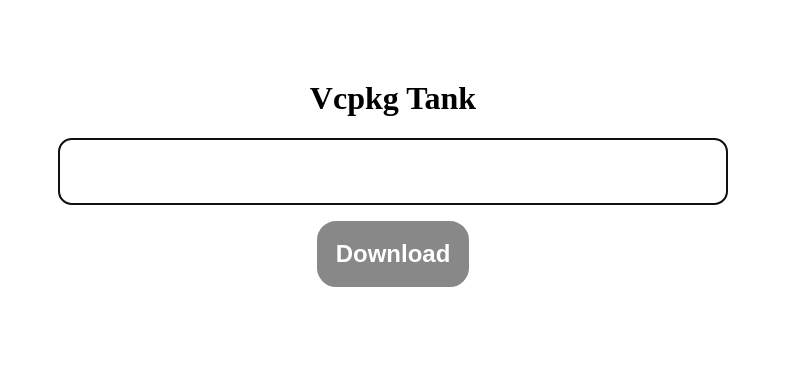
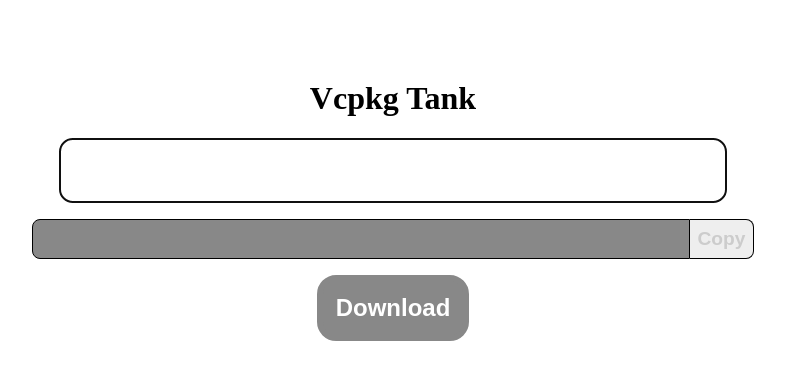
Before and after one commit to Kiterai/vcpkg-tank, a Vue app in the folder frontend/: page / in a window 1280 px wide. Shown: the top 380 px of the page, without its empty margins (247-1032 px from the left). Built offline with nearby package versions, Linux system fonts and the light colour scheme.

Commit message:
added wget command generator

```diff
--- a/frontend/src/views/Home.vue
+++ b/frontend/src/views/Home.vue
@@ -3,6 +3,10 @@
     <h1>Vcpkg Tank</h1>
     <p>
       <input v-model="input_pkglist" autofocus class="input-pkglist wide" type="text" />
+    </p>
+    <p>
+      <input :value="wget_cmd" class="pkg-getcommand wide" readonly />
+      <button class="pkg-getcommand-copy" @click="CmdCopy" :disabled="!input_pkglist">Copy</button>
     </p>
     <p>
       <button class="btn btn-request" @click="DownloadRequest" :disabled="!input_pkglist">Download</button>
@@ -26,6 +30,12 @@
 export default defineComponent({
   name: "Home",
   methods: {
+    CmdCopy() {
+      navigator.clipboard.writeText(this.wget_cmd)
+        .then(() => {
+          alert('copied!');
+        });
+    },
     DownloadRequest() {
       if (!this.input_pkglist) {
         return;
@@ -99,6 +109,20 @@
       input_pkglist: "",
     };
   },
+  computed: {
+    wget_cmd: function() {
+      if(!this.input_pkglist) {
+        return "";
+      }
+
+      const target_pkglist = this.input_pkglist.split(' ') as string[];
+      const post_data = {
+        pkgs: target_pkglist
+      };
+
+      return `wget --post-data='${JSON.stringify(post_data)}' --header="content-Type: text/json" ${location.origin}/api/export-once -O pkgfile.zip`;
+    }
+  }
 });
 </script>
 
@@ -123,6 +147,39 @@
   font-weight: bold;
   padding: 0.8rem;
   border-radius: 0.8rem;
+  border: solid #000 0.1rem;
+}
+
+.pkg-getcommand {
+  font-size: 1.2rem;
+  font-weight: bold;
+  padding: 0.5rem;
+  border-radius: 0.5rem 0 0 0.5rem;
+  border: solid #000 0.1rem;
+  background: #888;
+}
+
+.pkg-getcommand-copy {
+  color: #ccc;
+  font-size: 1.2rem;
+  font-weight: bold;
+  padding: 0.5rem;
+  border-radius: 0 0.5rem 0.5rem 0;
+  border: solid #000 0.1rem;
+  border-left: none;
+  background: #eee;
+  vertical-align: bottom;
+  transition: background-color 0.3s ease, color 0.3s ease;
+}
+
+.pkg-getcommand-copy:not([disabled]) {
+  color: #000;
+  background: #fff;
+  cursor: pointer;
+}
+
+.pkg-getcommand-copy:hover:not([disabled]) {
+  background: #ccc;
 }
 
 .btn {
```
